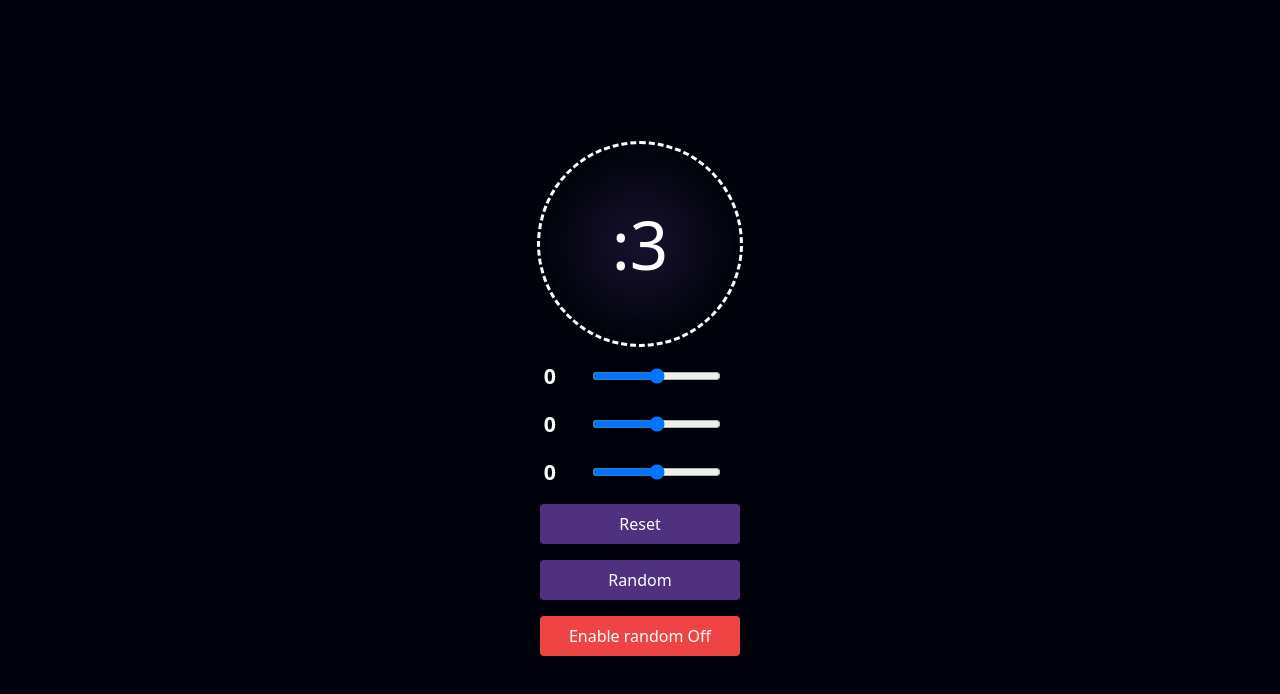
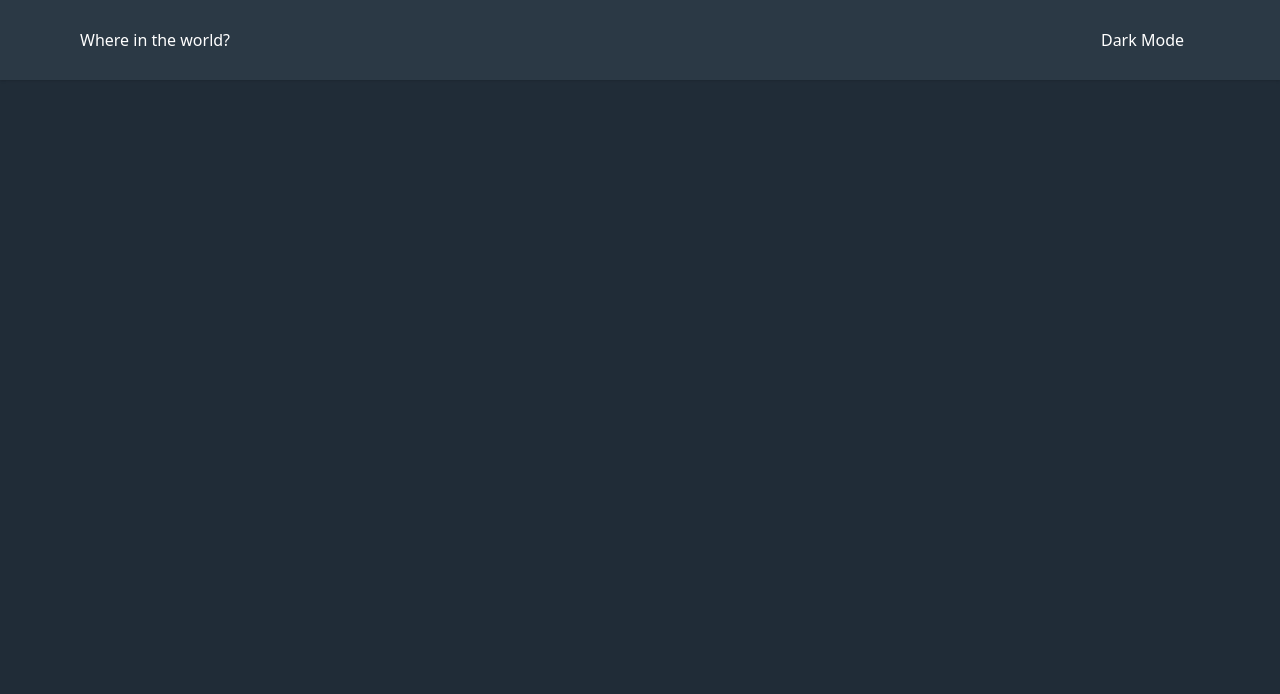
Before and after one commit to tulza/Countries-API, a React (Vite) app: page / in a window 1280 px wide. Shown: the top 694 px of the page. Built offline with nearby package versions, Linux system fonts and the light colour scheme.

Commit message:
init app

```diff
--- a/package.json
+++ b/package.json
@@ -1,6 +1,6 @@
 {
-  "homepage": "vite-react-tail-deploy",
-  "name": "vite-react-tail-deploy",
+  "homepage": "Countries-API",
+  "name": "Countries-API",
   "private": false,
   "version": "0.0.0",
   "type": "module",
--- a/src/App.jsx
+++ b/src/App.jsx
@@ -1,12 +1,12 @@
 import { useState } from "react";
 import "./style/styles.css";
 import "./style/fonts.css";
-import Template from "./Components/Template";
+import Home from "./Components/Home";
 
 function App() {
   return (
     <>
-      <Template />
+      <Home />
     </>
   );
 }
--- /dev/null
+++ b/src/Components/Home.jsx
@@ -0,0 +1,12 @@
+import React from "react";
+import NavigationBar from "./navigationBar";
+
+const Home = () => {
+  return (
+    <div>
+      <NavigationBar />
+    </div>
+  );
+};
+
+export default Home;
--- /dev/null
+++ b/src/Components/NavigationBar.jsx
@@ -0,0 +1,15 @@
+import React, { useState } from "react";
+import { HandleTheme } from "../../ToggleTheme";
+
+const NavigationBar = () => {
+  return (
+    <div className="w-full h-[80px] bg-element px-[80px] flex items-center text-text justify-between shadow">
+      <p>Where in the world?</p>
+      <button className="p-4" onClick={HandleTheme}>
+        Dark Mode
+      </button>
+    </div>
+  );
+};
+
+export default NavigationBar;
--- a/src/style/styles.css
+++ b/src/style/styles.css
@@ -2,14 +2,26 @@
 @tailwind components;
 @tailwind utilities;
 
-#root {
-  @apply bg-background h-[100vh] flex justify-center items-center;
+:root {
+  --element: hsl(209, 23%, 22%);
+  --background: hsl(207, 26%, 17%);
+  --text: hsl(0, 0%, 100%);
+
+  --Input: hsl(0, 0%, 52%);
+
+  --navigation: var(--element);
 }
 
-.radical-limination-circle {
-  background: radial-gradient(
-    circle at center,
-    hsla(263, 45%, 35%, 30%) 0%,
-    hsla(273, 44%, 50%, 0%) 70%
-  );
+[data-theme="light"] {
+  --element: hsl(0, 0%, 100%);
+  --background: hsl(0, 0%, 98%);
+  --text: hsl(200, 15%, 8%);
 }
+
+* {
+  @apply transition-colors duration-200;
+}
+
+#root {
+  @apply bg-background h-[100vh];
+}
--- a/tailwind.config.js
+++ b/tailwind.config.js
@@ -14,11 +14,11 @@ export default {
     },
     extend: {
       colors: {
-        text: "#e1e6f4",
-        background: "#00030b",
-        primary: "#9daad9",
-        secondary: "#4f3180",
-        accent: "#8547b8",
+        element: "var(--element)",
+        background: "var(--background)",
+        text: "var(--text)",
+        input: "var(--input)",
+        navigation: "var(--navigation)",
       },
       screens: {},
       fontFamily: {},
```
Also changed, not shown: asset/style-guide.md (+2 -1 lines), 1 other file (tests, documents, lock files or other folders).
